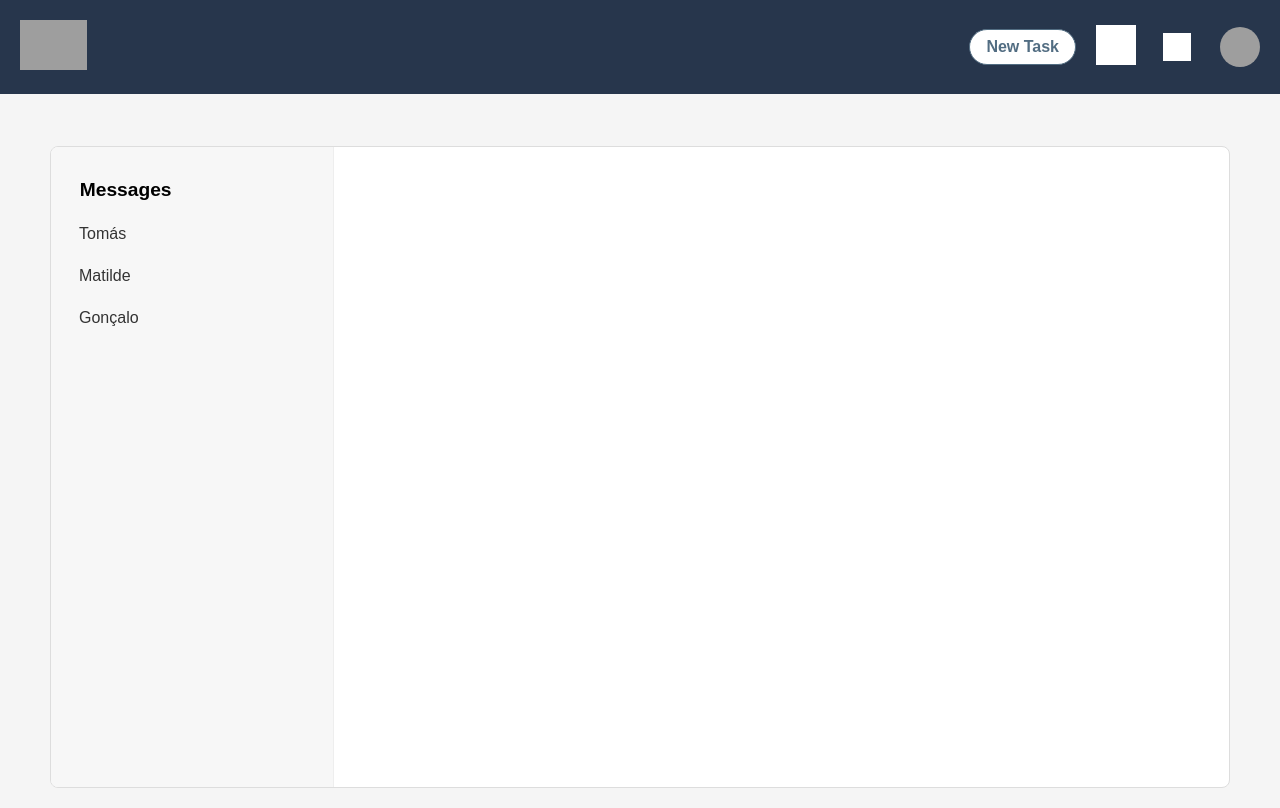
After one commit to tomasssousa/Taskly, a PHP site: page /pages/message_hub.php in a window 1280 px wide. The commit adds this page. Run offline with PHP 8.4, Linux system fonts and the light colour scheme; grey boxes are pictures that could not be loaded.

Commit message:
Creating message hub logic

```diff
--- a/components/header.php
+++ b/components/header.php
@@ -28,7 +28,7 @@ if (isset($_SESSION['username'])) {
     <div class="header-right">
         <?php if (isset($_SESSION['username'])): ?>
             <a href="new_task.php" class="new-task-button">New Task</a>
-            <a href="messages.php" class="messages-button">
+            <a href="message_hub.php" class="message-hub-button">
                 <img src="../docs/message.png" alt="Messages" class="message-icon">
             </a>
             <a href="favorites.php" class="favorites-button">
@@ -36,7 +36,7 @@ if (isset($_SESSION['username'])) {
             </a>
         <?php else: ?>
             <a href="login.php?redirect=new_task" class="new-task-button">New Task</a>
-            <a href="login.php?redirect=messages" class="messages-button">
+            <a href="login.php?redirect=message_hub" class="message-hub-button">
                 <img src="../docs/message.png" alt="Messages" class="message-icon">
             </a>
             <a href="login.php?redirect=favorites" class="favorites-button">
--- /dev/null
+++ b/pages/message_hub.css
@@ -0,0 +1,67 @@
+body {
+    min-height: 100vh;
+    min-width: 100vw;
+    box-sizing: border-box;
+}
+
+.message-hub-container {
+    display: flex;
+    width: 95%;
+    max-height: 80vh;
+    background: #fff;
+    margin: 2rem auto 0 auto;
+    border-radius: 8px;
+    overflow: hidden;
+    border: 1px solid #ddd;
+    position: relative;
+}
+
+.sidebar {
+    width: 250px;
+    background: #f7f7f7;
+    border-right: 1px solid #eee;
+    padding: 1rem;
+    height: 100vh;
+    position: relative;
+    left: 0;
+    top: 0;
+    transform: none;
+    transition: none;
+    z-index: 1;
+}
+
+.sidebar h2 {
+    padding-left: 0.8rem;
+    font-size: 1.2rem;
+    margin-bottom: 1rem;
+}
+
+.conversation-list {
+    list-style: none;
+    padding: 0;
+    margin: 0;
+}
+
+.conversation-list li {
+    margin-bottom: 0.5rem;
+}
+
+.conversation-list a {
+    text-decoration: none;
+    color: #333;
+    padding: 0.5rem 0.75rem;
+    display: block;
+    border-radius: 4px;
+}
+
+.conversation-list a:hover {
+    background: #e0e0e0;
+}
+
+.messages-area {
+    flex: 1;
+    padding: 2rem;
+    margin-left: 0;
+    width: 100vw;
+    min-width: 0;
+}
--- /dev/null
+++ b/pages/message_hub.php
@@ -0,0 +1,34 @@
+<!DOCTYPE html>
+<html lang="en">
+<head>
+    <title>Taskly | The website that solves your problems</title>
+    <meta charset="UTF-8">
+    <meta name="viewport" content="width=device-width, initial-scale=1.0">
+    <link rel="stylesheet" href="style.css">
+    <link rel="stylesheet" href="message_hub.css">
+    <link rel="icon" href="../docs/logo.png" type="icon/x-icon">
+</head>
+<body>
+<?php include_once(__DIR__ . '/../components/header.php'); ?>
+<main>
+    <div class="message-hub-container">
+        <aside class="sidebar" id="sidebar">
+            <h2>Messages</h2>
+            <ul class="conversation-list">
+                <li><a href="#">Tomás</a></li>
+                <li><a href="#">Matilde</a></li>
+                <li><a href="#">Gonçalo</a></li>
+            </ul>
+        </aside>
+        <section class="messages-area">
+        </section>
+    </div>
+</main>
+<script>
+    function toggleUserMenu() {
+        const menu = document.getElementById('userMenu');
+        menu.style.display = menu.style.display === 'block' ? 'none' : 'block';
+    }
+</script>
+</body>
+</html>
```
